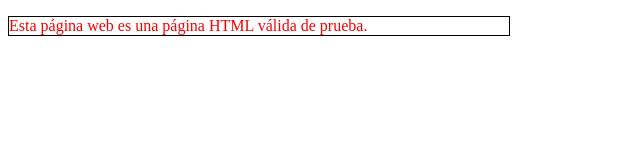
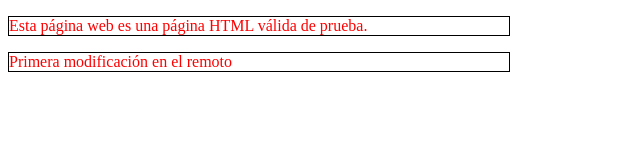
Before and after one commit to luisaparra-info/pruebaSAD, a plain HTML site: page index.html in a window 1280 px wide. Shown: the whole page, without its empty margins (0-640 px from the left). Drawn offline with Linux system fonts and the light colour scheme.

Commit message:
Primera modificación para pasarla a remoto

```diff
--- a/index.html
+++ b/index.html
@@ -8,5 +8,6 @@
 </head>
 <body>
 <p>Esta página web es una página HTML válida de prueba.</p>
+<p>Primera modificación en el remoto</p>
 </body>
 </html>
```
